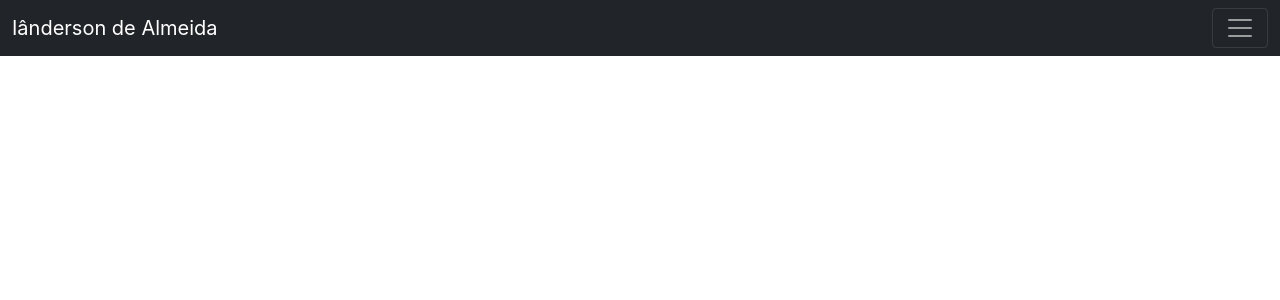
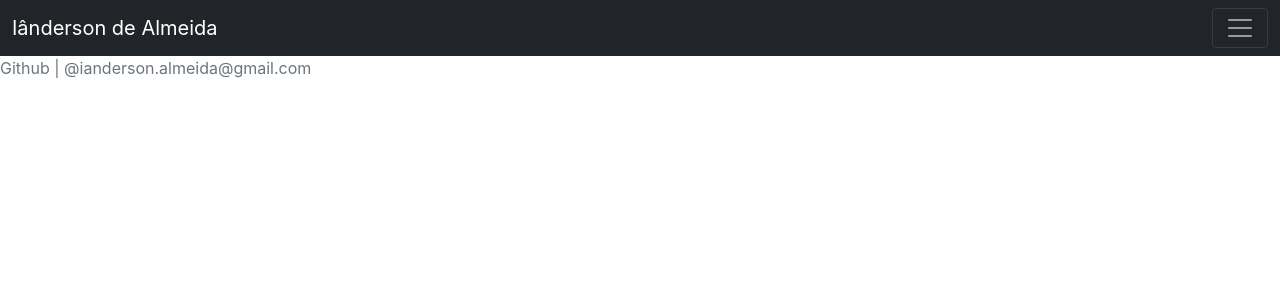
Before and after one commit to iandersonalmeida/web, a React (Create React App) app: page / in a window 1280 px wide. Shown: the top 300 px of the page. Built offline with nearby package versions, Linux system fonts and the light colour scheme.

Commit message:
Modify App.js and Add new file: FooterComponent.jsx

```diff
--- a/src/App.js
+++ b/src/App.js
@@ -1,11 +1,16 @@
 import logo from './logo.svg';
 import './App.css';
 import HeaderComponent from './components/HeaderComponent';
+import FooterComponent from './components/FooterComponent';
 
 function App() {
   return (
     <div>
       <HeaderComponent></HeaderComponent>
+      <div>
+
+      </div>
+      <FooterComponent></FooterComponent>
     </div>
   );
 }
--- /dev/null
+++ b/src/components/FooterComponent.jsx
@@ -0,0 +1,16 @@
+import React, { Component } from 'react';
+
+class FooterComponent extends Component {
+    render() {
+        return (
+            <div>
+                <footer className="footer">
+                    <span className="text-muted"> Github | @ianderson.almeida@gmail.com
+                    </span>
+                </footer>
+            </div>
+        );
+    }
+}
+
+export default FooterComponent;
```
